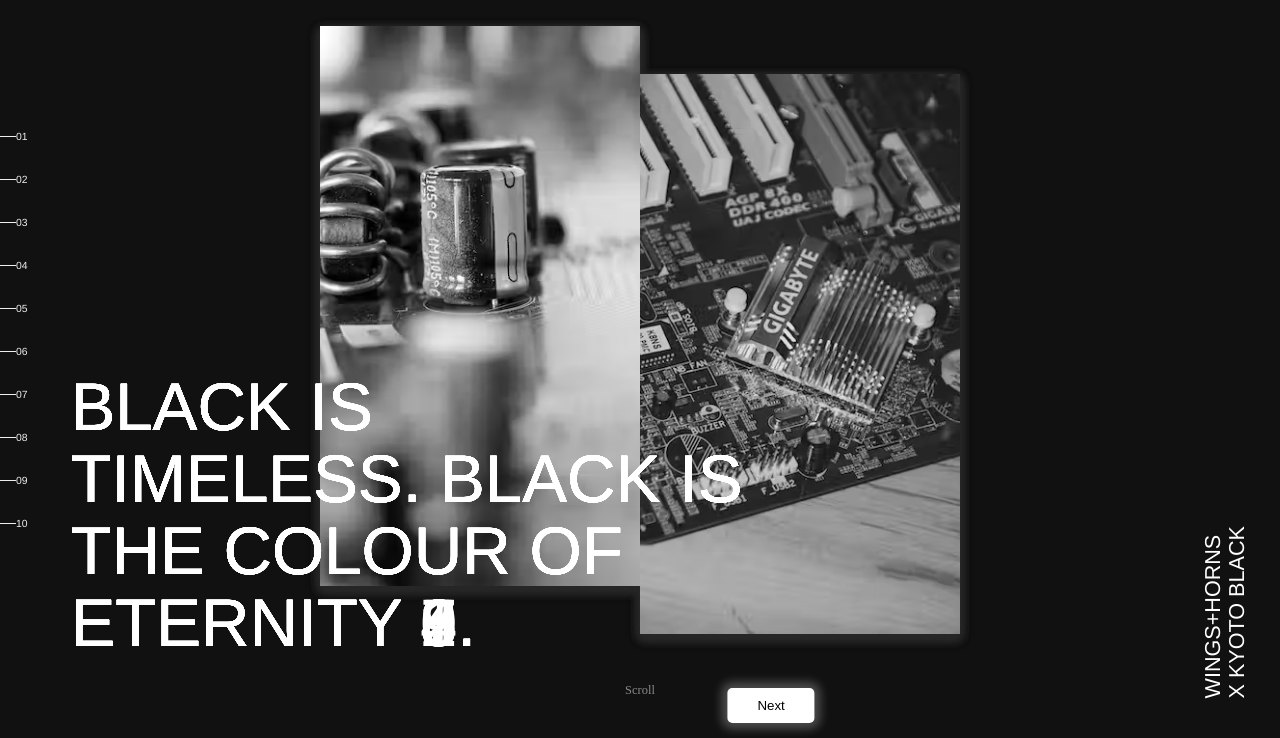
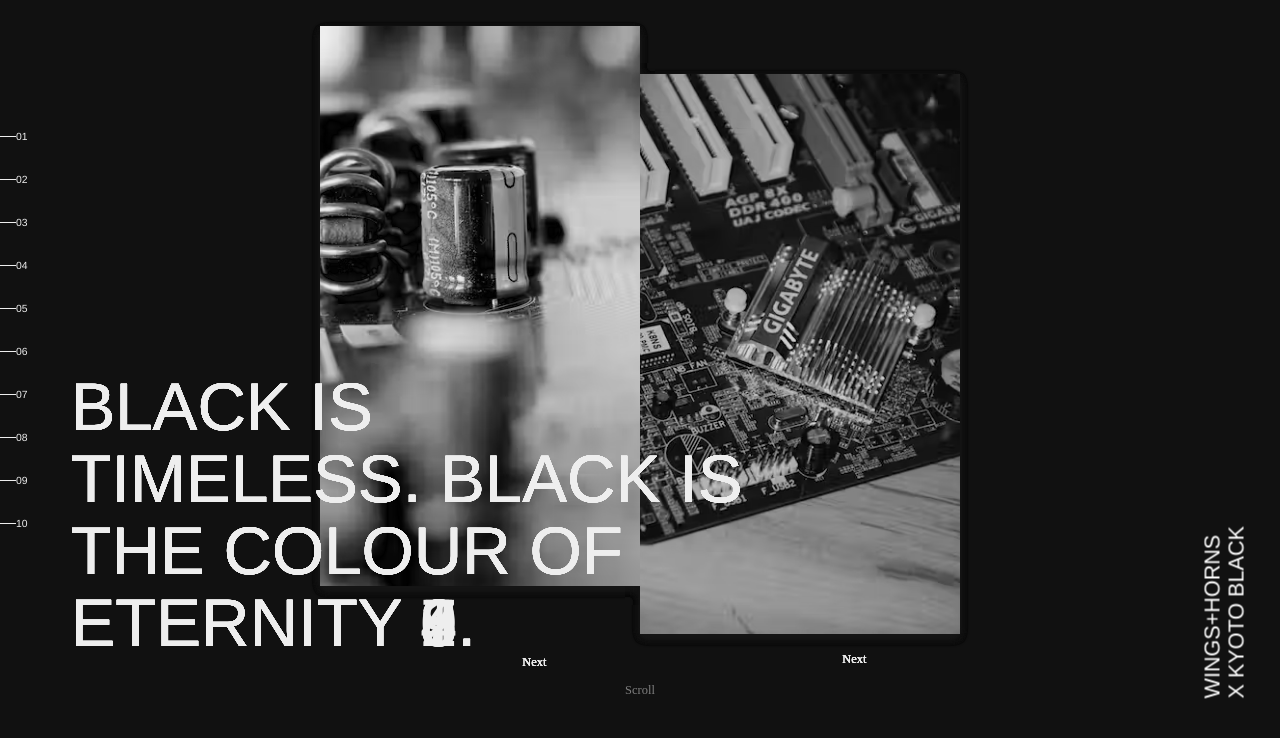
Before and after one commit to Afsinur/demo_9_14_2022, a plain HTML site: page index.html in a window 1280 px wide. Shown: the part 70-808 px from the top of the page. Drawn offline with nearby package versions, Linux system fonts and the light colour scheme.

Commit message:
init 0.7

```diff
--- a/css/style.css
+++ b/css/style.css
@@ -139,6 +139,9 @@ li {
   top: 0;
   right: 0;
   bottom: 0;
+
+  background-color: transparent;
+  mix-blend-mode: difference !important;
 }
 .slider__text {
   position: absolute;
@@ -199,6 +202,8 @@ li {
   right: 0;
   bottom: 0;
   overflow: hidden;
+
+  background-color: transparent;
 }
 .slide__content {
   display: flex;
@@ -209,6 +214,8 @@ li {
   top: 0;
   right: 0;
   bottom: 0;
+
+  background-color: transparent;
 }
 .slide__img {
   position: relative;
@@ -263,6 +270,8 @@ li {
   transition: 150ms ease-in-out;
   transition-property: filter;
   filter: grayscale(100%);
+
+  background-color: transparent;
 }
 
 .js-slide__img:hover {
@@ -310,24 +319,29 @@ li {
 }
 
 .next_ {
+  mix-blend-mode: difference !important;
+
   position: absolute;
   bottom: 0;
   left: 50%;
 
-  transform: translate(100%, -20%);
+  transform: translate(100%, 500%);
 
   border: none;
   border-radius: 5px;
 
-  background-color: rgb(255, 255, 255);
-  padding: 10px 30px;
+  cursor: pointer;
 
-  box-shadow: 0px 0px 10px 6px rgb(255 255 255 / 25%);
-  cursor: pointer;
+  background-color: initial;
+
+  transition: 150ms ease-in-out;
+  transition-property: color;
 }
 
-.next_:disabled {
-  background-color: rgb(80, 80, 80);
-  color: #999;
-  cursor: no-drop;
+.next_:hover {
+  color: rgba(255, 255, 255, 0.8);
 }
+
+.adjustNxt_ {
+  transform: translate(100%, 200%);
+}
--- a/index.html
+++ b/index.html
@@ -108,9 +108,14 @@
         <div class="slide__content">
           <figure class="slide__img js-slide__img">
             <img src="img/15/photo-1522920192563-6df902920a8a.avif" />
+
+            <button class="scroll next_">Next</button>
           </figure>
+
           <figure class="slide__img js-slide__img">
             <img src="img/15/photo-1540829917886-91ab031b1764.avif" />
+
+            <button class="scroll next_ adjustNxt_">Next</button>
           </figure>
         </div>
 
@@ -134,9 +139,14 @@
         <div class="slide__content">
           <figure class="slide__img js-slide__img">
             <img src="img/15/photo-1542064923-b4bd6908c745.avif" />
+
+            <button class="scroll next_">Next</button>
           </figure>
+
           <figure class="slide__img js-slide__img">
             <img src="img/15/photo-1551192335-592eaff28647.avif" />
+
+            <button class="scroll next_ adjustNxt_">Next</button>
           </figure>
         </div>
 
@@ -154,15 +164,22 @@
             <div>Eternity 1.</div>
           </div>
         </div>
+
+        <button class="next_">Next</button>
       </div>
 
       <div class="slide js-slide">
         <div class="slide__content">
           <figure class="slide__img js-slide__img">
             <img src="img/15/photo-1570910814801-cfb1262458b6.avif" />
+
+            <button class="scroll next_">Next</button>
           </figure>
+
           <figure class="slide__img js-slide__img">
             <img src="img/15/photo-1589779255718-3c459da9ffeb.avif" />
+
+            <button class="scroll next_ adjustNxt_">Next</button>
           </figure>
         </div>
 
@@ -180,6 +197,8 @@
             <div>Eternity 2.</div>
           </div>
         </div>
+
+        <button class="next_">Next</button>
       </div>
 
       <!---->
@@ -188,9 +207,14 @@
         <div class="slide__content">
           <figure class="slide__img js-slide__img">
             <img src="img/15/photo-1591799265444-d66432b91588.avif" />
+
+            <button class="scroll next_">Next</button>
           </figure>
+
           <figure class="slide__img js-slide__img">
             <img src="img/15/photo-1597092430872-09a3f4338c60.avif" />
+
+            <button class="scroll next_ adjustNxt_">Next</button>
           </figure>
         </div>
 
@@ -208,15 +232,22 @@
             <div>Eternity 3.</div>
           </div>
         </div>
+
+        <button class="next_">Next</button>
       </div>
 
       <div class="slide js-slide">
         <div class="slide__content">
           <figure class="slide__img js-slide__img">
             <img src="img/15/photo-1597092430960-9724170fcbbe.avif" />
+
+            <button class="scroll next_">Next</button>
           </figure>
+
           <figure class="slide__img js-slide__img">
             <img src="img/15/photo-1616401014465-0e9f6e4695e0.avif" />
+
+            <button class="scroll next_ adjustNxt_">Next</button>
           </figure>
         </div>
 
@@ -234,15 +265,22 @@
             <div>Eternity 4.</div>
           </div>
         </div>
+
+        <button class="next_">Next</button>
       </div>
 
       <div class="slide js-slide">
         <div class="slide__content">
           <figure class="slide__img js-slide__img">
             <img src="img/15/photo-1618764400608-9e7115eede74.avif" />
+
+            <button class="scroll next_">Next</button>
           </figure>
+
           <figure class="slide__img js-slide__img">
             <img src="img/15/photo-1629480613113-1ce05feadd48.avif" />
+
+            <button class="scroll next_ adjustNxt_">Next</button>
           </figure>
         </div>
 
@@ -260,15 +298,22 @@
             <div>Eternity 5.</div>
           </div>
         </div>
+
+        <button class="next_">Next</button>
       </div>
 
       <div class="slide js-slide">
         <div class="slide__content">
           <figure class="slide__img js-slide__img">
             <img src="img/15/photo-1650526569688-4a655df65834.avif" />
+
+            <button class="scroll next_">Next</button>
           </figure>
+
           <figure class="slide__img js-slide__img">
             <img src="img/15/photo-1657565704165-5354ecb61157.avif" />
+
+            <button class="scroll next_ adjustNxt_">Next</button>
           </figure>
         </div>
 
@@ -286,15 +331,22 @@
             <div>Eternity 6.</div>
           </div>
         </div>
+
+        <button class="next_">Next</button>
       </div>
 
       <div class="slide js-slide">
         <div class="slide__content">
           <figure class="slide__img js-slide__img">
             <img src="img/15/photo-1662034140432-8ab6774406c0.avif" />
+
+            <button class="scroll next_">Next</button>
           </figure>
+
           <figure class="slide__img js-slide__img">
             <img src="img/15/photo-1522920192563-6df902920a8a.avif" />
+
+            <button class="scroll next_ adjustNxt_">Next</button>
           </figure>
         </div>
 
@@ -312,15 +364,22 @@
             <div>Eternity 7.</div>
           </div>
         </div>
+
+        <button class="next_">Next</button>
       </div>
 
       <div class="slide js-slide">
         <div class="slide__content">
           <figure class="slide__img js-slide__img">
             <img src="img/15/photo-1540829917886-91ab031b1764.avif" />
+
+            <button class="scroll next_">Next</button>
           </figure>
+
           <figure class="slide__img js-slide__img">
             <img src="img/15/photo-1542064923-b4bd6908c745.avif" />
+
+            <button class="scroll next_ adjustNxt_">Next</button>
           </figure>
         </div>
 
@@ -338,15 +397,22 @@
             <div>Eternity 8.</div>
           </div>
         </div>
+
+        <button class="next_">Next</button>
       </div>
 
       <div class="slide js-slide">
         <div class="slide__content">
           <figure class="slide__img js-slide__img">
             <img src="img/15/photo-1551192335-592eaff28647.avif" />
+
+            <button class="scroll next_">Next</button>
           </figure>
+
           <figure class="slide__img js-slide__img">
             <img src="img/15/photo-1570910814801-cfb1262458b6.avif" />
+
+            <button class="scroll next_ adjustNxt_">Next</button>
           </figure>
         </div>
 
@@ -364,10 +430,11 @@
             <div>Eternity 9.</div>
           </div>
         </div>
+
+        <button class="next_">Next</button>
       </div>
 
       <div class="scroll js-scroll">Scroll</div>
-      <button class="next_">Next</button>
     </div>
 
     <div class="vert-text">
--- a/js/app.js
+++ b/js/app.js
@@ -61,6 +61,7 @@ class Slider {
     this.scene = null;
     this.clock = null;
     this.camera = null;
+    this.nextClickd = null;
 
     this.images = [
       "img/10/photo-1522920192563-6df902920a8a.avif",
@@ -81,6 +82,9 @@ class Slider {
       total: this.images.length - 1,
       delta: 0,
     };
+
+    this.artificial_current = null;
+    this.artificial_next = null;
 
     this.state = {
       animating: false,
@@ -204,15 +208,26 @@ class Slider {
   }
 
   transitionNext() {
+    /*console.log(1);
+    this.state.animating = false;
+
+    this.nextBTN.forEach((el) => {
+      el.removeAttribute("disabled", "");
+    });*/
     TweenMax.to(this.mat.uniforms.dispPower, 2.5, {
-      value: 1,
+      value: !this.nextClickd ? 1 : 0,
       ease: Expo.easeInOut,
       onUpdate: this.render,
       onComplete: () => {
-        this.mat.uniforms.dispPower.value = 0.0;
-        this.changeTexture();
-        this.render.bind(this);
+        if (!this.nextClickd) {
+          this.mat.uniforms.dispPower.value = 0.0;
+          this.changeTexture();
+          this.render.bind(this);
+        }
+
         this.state.animating = false;
+
+        this.nextClickd = false;
 
         this.nextBTN.forEach((el) => {
           el.removeAttribute("disabled", "");
@@ -395,11 +410,23 @@ class Slider {
       this.data.current === this.data.total ? 0 : this.data.current + 1;
     this.data.next =
       this.data.current === this.data.total ? 0 : this.data.current + 1;
+
+    if (!this.nextClickd) {
+      this.artificial_current =
+        this.artificial_current === this.data.total
+          ? 0
+          : this.artificial_current + 1;
+
+      this.artificial_next =
+        this.artificial_current === this.data.total
+          ? 0
+          : this.artificial_current + 1;
+    }
   }
 
   changeTexture() {
-    this.mat.uniforms.texture1.value = this.textures[this.data.current];
-    this.mat.uniforms.texture2.value = this.textures[this.data.next];
+    this.mat.uniforms.texture1.value = this.textures[this.artificial_current];
+    this.mat.uniforms.texture2.value = this.textures[this.artificial_next];
   }
 
   listeners() {
@@ -413,6 +440,7 @@ class Slider {
   nextBTNclicks() {
     this.nextBTN.forEach((el) => {
       el.addEventListener("click", () => {
+        this.nextClickd = true;
         el.setAttribute("disabled", "");
         this.nextSlide();
       });
```
